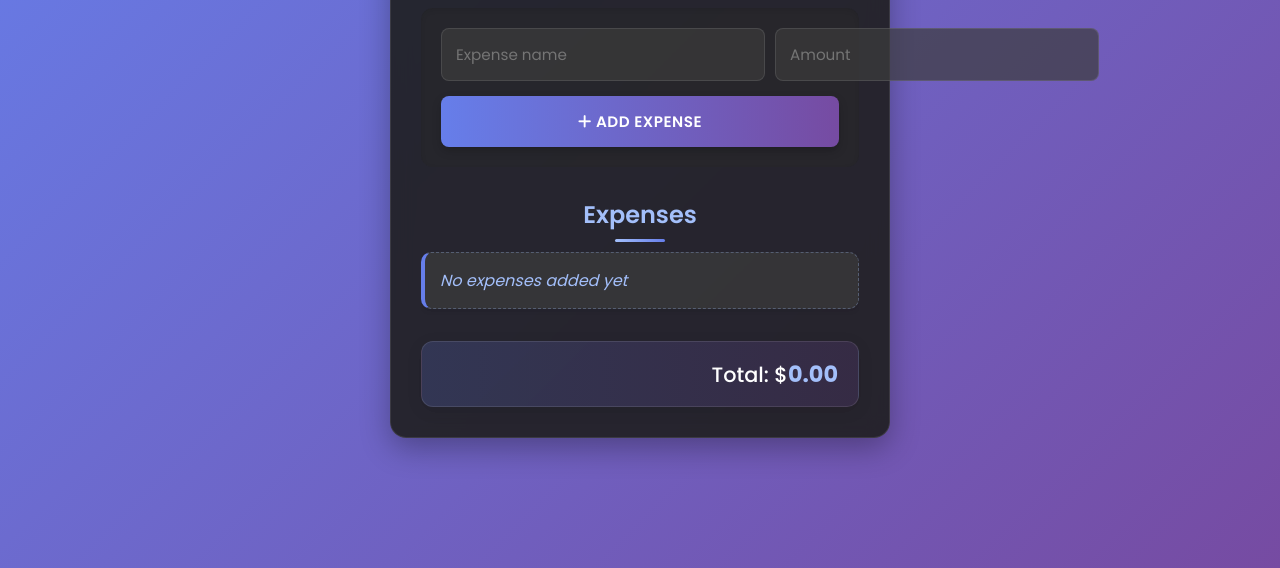
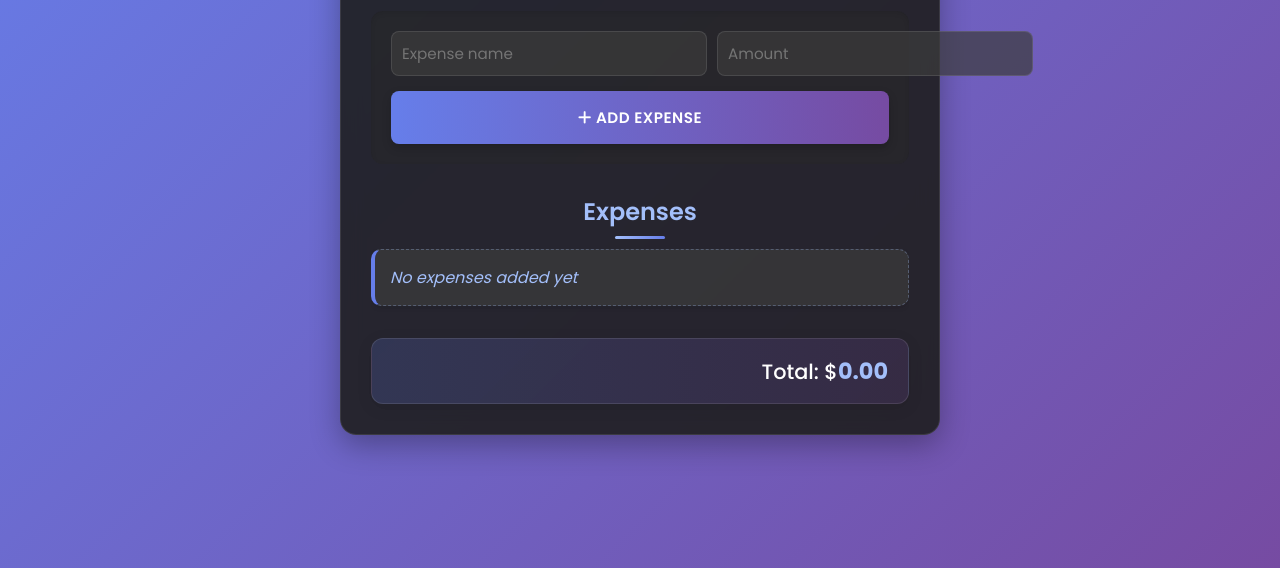
Before and after one commit to annnkumar/ExpenseTracker, a plain HTML site: page index.html in a window 1280 px wide. Shown: the part 232-800 px from the top of the page. Drawn offline with Linux system fonts and the light colour scheme.

Commit message:
first commit

```diff
--- a/styles.css
+++ b/styles.css
@@ -20,7 +20,7 @@ body {
 
 .container {
   width: 100%;
-  max-width: 500px;
+  max-width: 600px;
   padding: 30px;
   background-color: rgba(30, 30, 30, 0.9);
   border-radius: 16px;
@@ -86,8 +86,8 @@ form {
 
 input[type="text"],
 input[type="number"] {
-  flex: 1;
-  padding: 14px;
+  flex: 1 ;
+  padding: 10px;
   background-color: rgba(60, 60, 60, 0.7);
   border: 1px solid rgba(255, 255, 255, 0.1);
   border-radius: 8px;
@@ -106,7 +106,7 @@ input[type="number"]:focus {
 }
 
 button {
-  padding: 14px;
+  padding: 15px;
   background: linear-gradient(to right, #667eea, #764ba2);
   border: none;
   border-radius: 8px;
```
